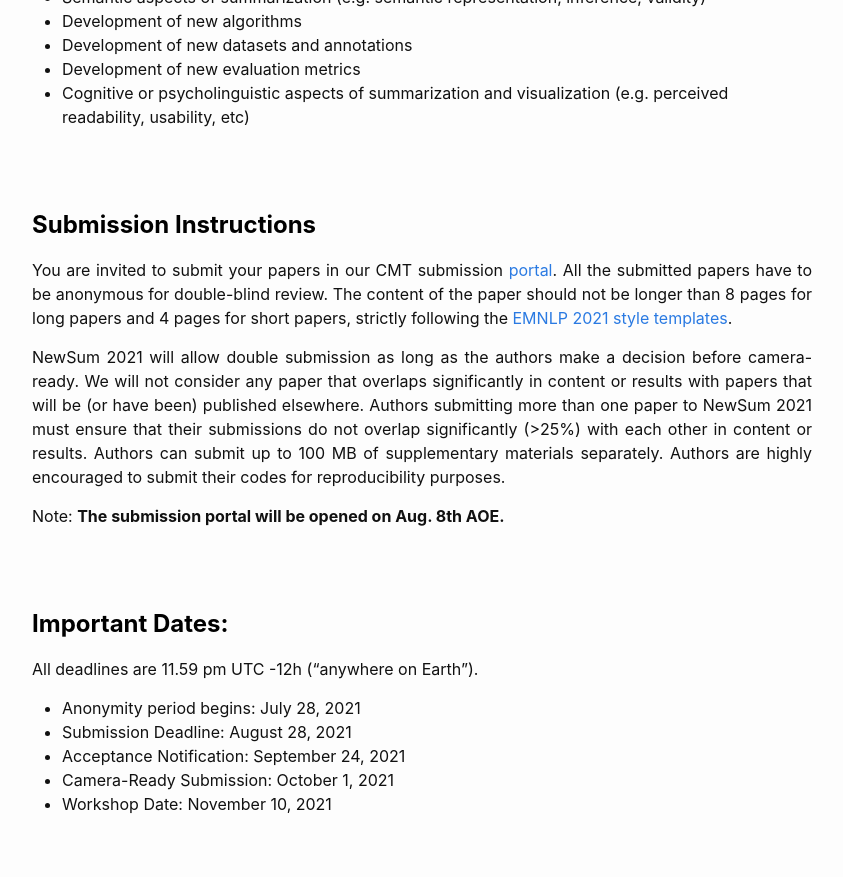
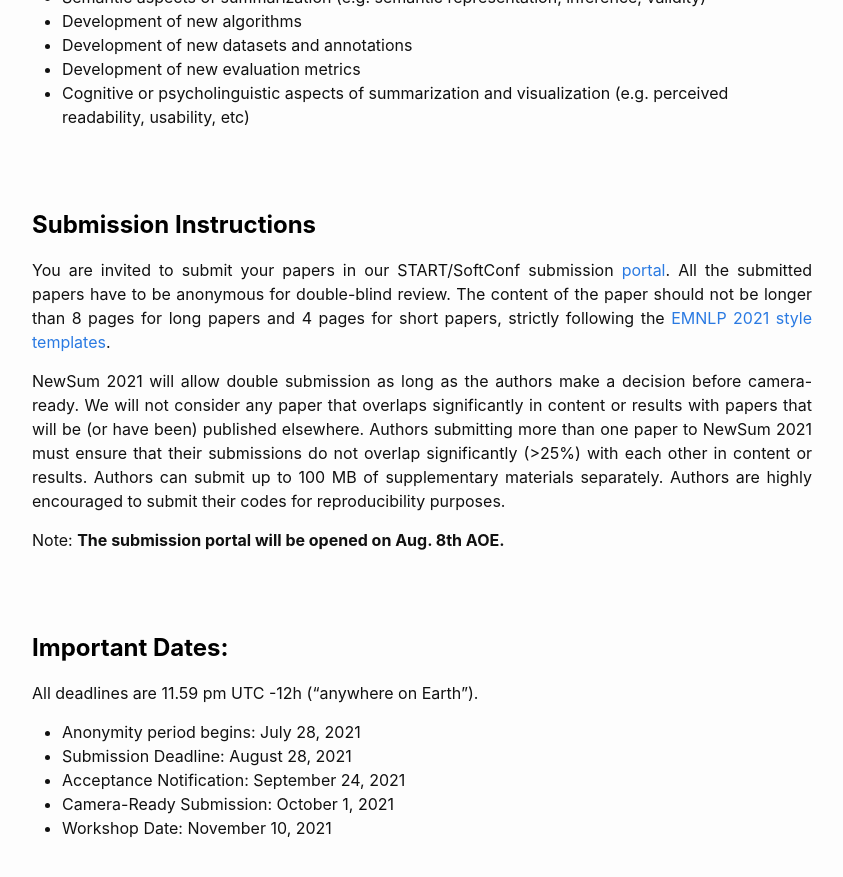
Before and after one commit to newsumm/newsumm.github.io, a Jekyll site: the page built from index.md, in a window 1280 px wide and 900 px high, scrolled down 1636 px. Shown: the top 877 px of the window, without its empty margins (218-1061 px from the left). Built offline with Jekyll 4.4.1, drawn with Linux system fonts in a browser that asks for light colours.

Commit message:
Update index.md

```diff
--- a/index.md
+++ b/index.md
@@ -57,7 +57,7 @@ A list of topics relevant to this workshop (but not limited to):
 <h2 class="blackpar_title">Submission Instructions</h2>
 
 
-You are invited to submit your papers in our CMT submission <a href='https://cmt3.research.microsoft.com/Newsum2021'>portal</a>. All the submitted papers have to be anonymous for double-blind review. The content of the paper should not be longer than 8 pages for long papers and 4 pages for short papers, strictly following the <a href='https://2021.emnlp.org/call-for-papers/style-and-formatting'>EMNLP 2021 style templates</a>.
+You are invited to submit your papers in our START/SoftConf submission <a href='https:https://www.softconf.com/emnlp2021/Summarization/'>portal</a>. All the submitted papers have to be anonymous for double-blind review. The content of the paper should not be longer than 8 pages for long papers and 4 pages for short papers, strictly following the <a href='https://2021.emnlp.org/call-for-papers/style-and-formatting'>EMNLP 2021 style templates</a>.
 
 
 NewSum 2021 will allow double submission as long as the authors make a decision before camera-ready. We will not consider any paper that overlaps significantly in content or results with papers that will be (or have been) published elsewhere. Authors submitting more than one paper to NewSum 2021 must ensure that their submissions do not overlap significantly (>25%) with each other in content or results. Authors can submit up to 100 MB of supplementary materials separately. Authors are highly encouraged to submit their codes for reproducibility purposes.
```
